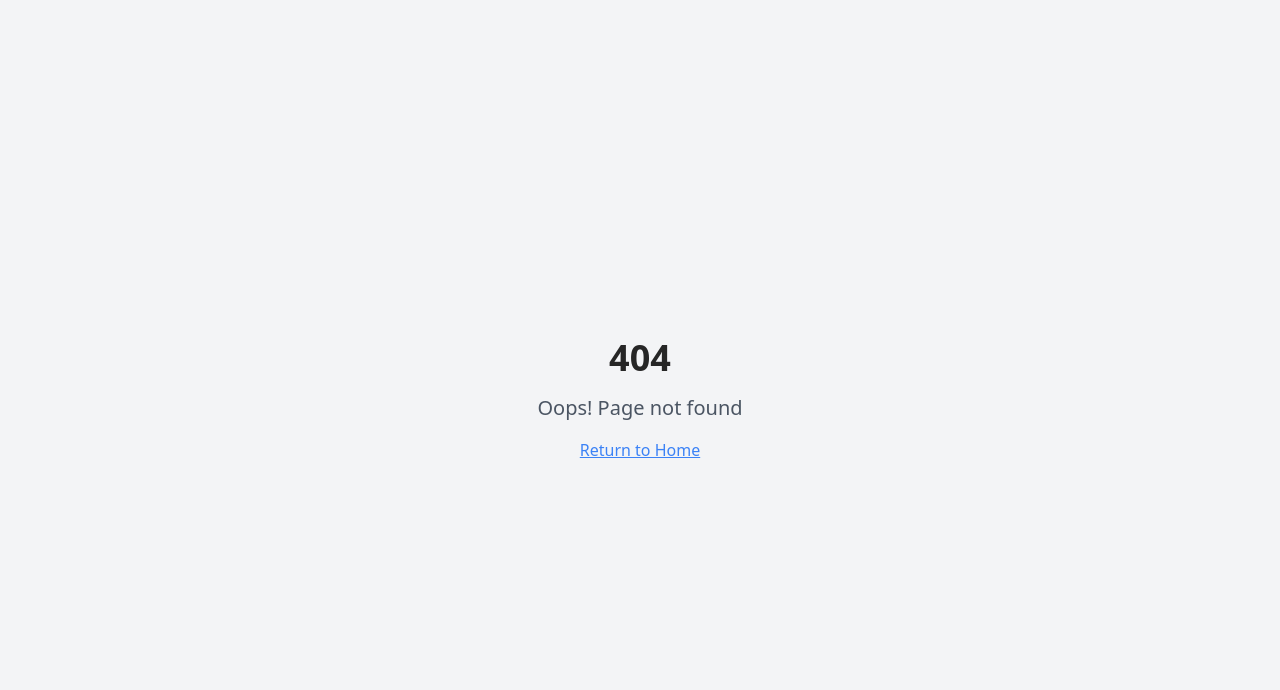
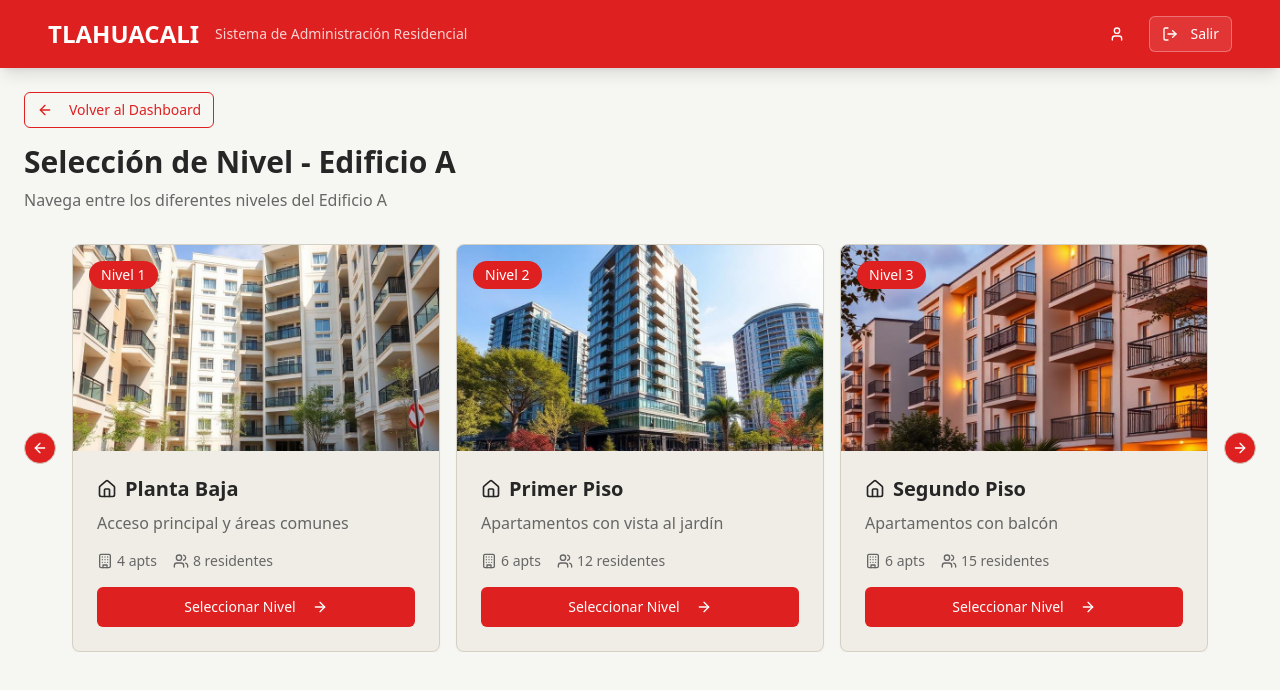
Before and after one commit to Bellion180/urban-nest, a React (Vite) app: page /building/1/niveles in a window 1280 px wide. Before the commit this address had no page. Shown: the top 690 px of the page. Built offline with nearby package versions, Linux system fonts and the light colour scheme.

Commit message:
carrusel De Nivel

```diff
--- a/src/App.tsx
+++ b/src/App.tsx
@@ -7,6 +7,7 @@ import { AuthProvider } from "@/contexts/AuthContext";
 import Index from "./pages/Index";
 import Login from "./components/Login";
 import Dashboard from "./components/Dashboard";
+import { SeleccionNivel } from "./components/SeleccionNivel";
 import BuildingResidents from "./components/BuildingResidents";
 import ResidentDetail from "./components/ResidentDetail";
 import ResidentFinancial from "./pages/ResidentFinancial";
@@ -29,6 +30,7 @@ const App = () => (
             <Route path="/login" element={<Login />} />
             <Route path="/dashboard" element={<Dashboard />} />
             <Route path="/building/:buildingId" element={<BuildingResidents />} />
+            <Route path="/building/:buildingId/niveles" element={<SeleccionNivel />} />
             <Route path="/resident/:residentId" element={<ResidentDetail />} />
             <Route path="/resident/:id/financial" element={<ResidentFinancial />} />
             <Route path="/resident/:id/personal" element={<ResidentPersonal />} />
--- a/src/components/Dashboard.tsx
+++ b/src/components/Dashboard.tsx
@@ -3,14 +3,16 @@ import { useNavigate } from 'react-router-dom';
 import { Card, CardContent } from '@/components/ui/card';
 import { Button } from '@/components/ui/button';
 import { buildings } from '@/data/mockData';
-import { Building, Users, ArrowRight } from 'lucide-react';
+import { Building, Users, ArrowRight, Layers } from 'lucide-react';
 import Header from './Header';
 
 const Dashboard = () => {
   const navigate = useNavigate();
 
-  const handleBuildingSelect = (buildingId: string) => {
-    navigate(`/building/${buildingId}`);
+
+
+  const handleNivelesSelect = (buildingId: string) => {
+    navigate(`/building/${buildingId}/niveles`);
   };
 
   return (
@@ -61,12 +63,15 @@ const Dashboard = () => {
                   </div>
                 </div>
 
+
+
                 <Button
-                  onClick={() => handleBuildingSelect(building.id)}
-                  className="w-full bg-tlahuacali-red hover:bg-tlahuacali-red/90 text-white"
+                  onClick={() => handleNivelesSelect(building.id)}
+                  variant="outline"
+                  className="w-full border-tlahuacali-red text-tlahuacali-red hover:bg-tlahuacali-red hover:text-white"
                 >
-                  Ver Residentes
-                  <ArrowRight className="ml-2 h-4 w-4" />
+                  <Layers className="mr-2 h-4 w-4" />
+                  Seleccionar Niveles
                 </Button>
               </CardContent>
             </Card>
--- /dev/null
+++ b/src/components/SeleccionNivel.tsx
@@ -0,0 +1,201 @@
+import React, { useState } from 'react';
+import { useParams, useNavigate } from 'react-router-dom';
+import { Card, CardContent } from '@/components/ui/card';
+import { Button } from '@/components/ui/button';
+import { Carousel, CarouselContent, CarouselItem, CarouselNext, CarouselPrevious } from '@/components/ui/carousel';
+import { Building, Users, ArrowRight, Home, ArrowLeft } from 'lucide-react';
+import { buildings } from '@/data/mockData';
+import Header from './Header';
+
+interface Nivel {
+  id: string;
+  numero: number;
+  nombre: string;
+  descripcion: string;
+  apartamentos: number;
+  residentes: number;
+  imagen: string;
+}
+
+const niveles: Nivel[] = [
+  {
+    id: '1',
+    numero: 1,
+    nombre: 'Planta Baja',
+    descripcion: 'Acceso principal y áreas comunes',
+    apartamentos: 4,
+    residentes: 8,
+    imagen: '/lovable-uploads/building-a.jpg'
+  },
+  {
+    id: '2',
+    numero: 2,
+    nombre: 'Primer Piso',
+    descripcion: 'Apartamentos con vista al jardín',
+    apartamentos: 6,
+    residentes: 12,
+    imagen: '/lovable-uploads/building-b.jpg'
+  },
+  {
+    id: '3',
+    numero: 3,
+    nombre: 'Segundo Piso',
+    descripcion: 'Apartamentos con balcón',
+    apartamentos: 6,
+    residentes: 15,
+    imagen: '/lovable-uploads/building-c.jpg'
+  },
+  {
+    id: '4',
+    numero: 4,
+    nombre: 'Tercer Piso',
+    descripcion: 'Apartamentos premium',
+    apartamentos: 4,
+    residentes: 10,
+    imagen: '/lovable-uploads/building-a.jpg'
+  }
+
+];
+
+export const SeleccionNivel = () => {
+  const { buildingId } = useParams<{ buildingId: string }>();
+  const navigate = useNavigate();
+  const [selectedNivel, setSelectedNivel] = useState<string | null>(null);
+
+  const currentBuilding = buildings.find(b => b.id === buildingId);
+
+  const handleNivelSelect = (nivelId: string) => {
+    setSelectedNivel(nivelId);
+    // Aquí puedes agregar la lógica para navegar o realizar alguna acción
+    console.log(`Nivel seleccionado: ${nivelId} del edificio: ${buildingId}`);
+  };
+
+  const handleBackToDashboard = () => {
+    navigate('/dashboard');
+  };
+
+  const handleContinueToResidents = () => {
+    if (buildingId) {
+      navigate(`/building/${buildingId}`);
+    }
+  };
+
+  return (
+    <div className="min-h-screen bg-background">
+      <Header />
+
+      <main className="container mx-auto p-6">
+        <div className="mb-8">
+          <div className="flex items-center gap-4 mb-4">
+            <Button
+              onClick={handleBackToDashboard}
+              variant="outline"
+              size="sm"
+              className="border-tlahuacali-red text-tlahuacali-red hover:bg-tlahuacali-red hover:text-white"
+            >
+              <ArrowLeft className="mr-2 h-4 w-4" />
+              Volver al Dashboard
+            </Button>
+          </div>
+
+          <h2 className="text-3xl font-bold text-foreground mb-2">
+            Selección de Nivel - {currentBuilding?.nombre || 'Edificio'}
+          </h2>
+          <p className="text-muted-foreground">
+            Navega entre los diferentes niveles del {currentBuilding?.nombre || 'edificio'}
+          </p>
+        </div>
+
+        <div className="relative px-12">
+          <Carousel
+            opts={{
+              align: "start",
+              loop: true,
+            }}
+            className="w-full"
+          >
+            <CarouselContent className="-ml-2 md:-ml-4">
+              {niveles.map((nivel) => (
+                <CarouselItem key={nivel.id} className="pl-2 md:pl-4 md:basis-1/2 lg:basis-1/3">
+                  <Card
+                    className={`bg-tlahuacali-cream hover:shadow-lg transition-all duration-300 overflow-hidden cursor-pointer ${
+                      selectedNivel === nivel.id ? 'ring-2 ring-tlahuacali-red' : ''
+                    }`}
+                    onClick={() => handleNivelSelect(nivel.id)}
+                  >
+                    <div className="aspect-video relative">
+                      <img
+                        src={nivel.imagen}
+                        alt={nivel.nombre}
+                        className="w-full h-full object-cover"
+                      />
+                      <div className="absolute top-4 left-4 bg-tlahuacali-red text-white px-3 py-1 rounded-full text-sm font-medium">
+                        Nivel {nivel.numero}
+                      </div>
+                    </div>
+
+                    <CardContent className="p-6">
+                      <h3 className="text-xl font-semibold text-foreground mb-2 flex items-center gap-2">
+                        <Home className="h-5 w-5" />
+                        {nivel.nombre}
+                      </h3>
+                      <p className="text-muted-foreground mb-4">
+                        {nivel.descripcion}
+                      </p>
+
+                      <div className="flex justify-between items-center mb-4">
+                        <div className="flex items-center space-x-4 text-sm text-muted-foreground">
+                          <div className="flex items-center space-x-1">
+                            <Building className="h-4 w-4" />
+                            <span>{nivel.apartamentos} apts</span>
+                          </div>
+                          <div className="flex items-center space-x-1">
+                            <Users className="h-4 w-4" />
+                            <span>{nivel.residentes} residentes</span>
+                          </div>
+                        </div>
+                      </div>
+
+                      <Button
+                        className={`w-full text-white transition-colors ${
+                          selectedNivel === nivel.id
+                            ? 'bg-green-600 hover:bg-green-700'
+                            : 'bg-tlahuacali-red hover:bg-tlahuacali-red/90'
+                        }`}
+                      >
+                        {selectedNivel === nivel.id ? 'Seleccionado' : 'Seleccionar Nivel'}
+                        <ArrowRight className="ml-2 h-4 w-4" />
+                      </Button>
+                    </CardContent>
+                  </Card>
+                </CarouselItem>
+              ))}
+            </CarouselContent>
+            <CarouselPrevious className="bg-tlahuacali-red text-white hover:bg-tlahuacali-red/90" />
+            <CarouselNext className="bg-tlahuacali-red text-white hover:bg-tlahuacali-red/90" />
+          </Carousel>
+        </div>
+
+        {selectedNivel && (
+          <div className="mt-8 space-y-4">
+            <div className="p-4 bg-green-50 border border-green-200 rounded-lg">
+              <p className="text-green-800 font-medium">
+                ✓ Nivel seleccionado: {niveles.find(n => n.id === selectedNivel)?.nombre}
+              </p>
+            </div>
+
+            <div className="flex gap-4 justify-center">
+              <Button
+                onClick={handleContinueToResidents}
+                className="bg-tlahuacali-red hover:bg-tlahuacali-red/90 text-white"
+              >
+                Continuar a Residentes
+                <ArrowRight className="ml-2 h-4 w-4" />
+              </Button>
+            </div>
+          </div>
+        )}
+      </main>
+    </div>
+  );
+};
```
